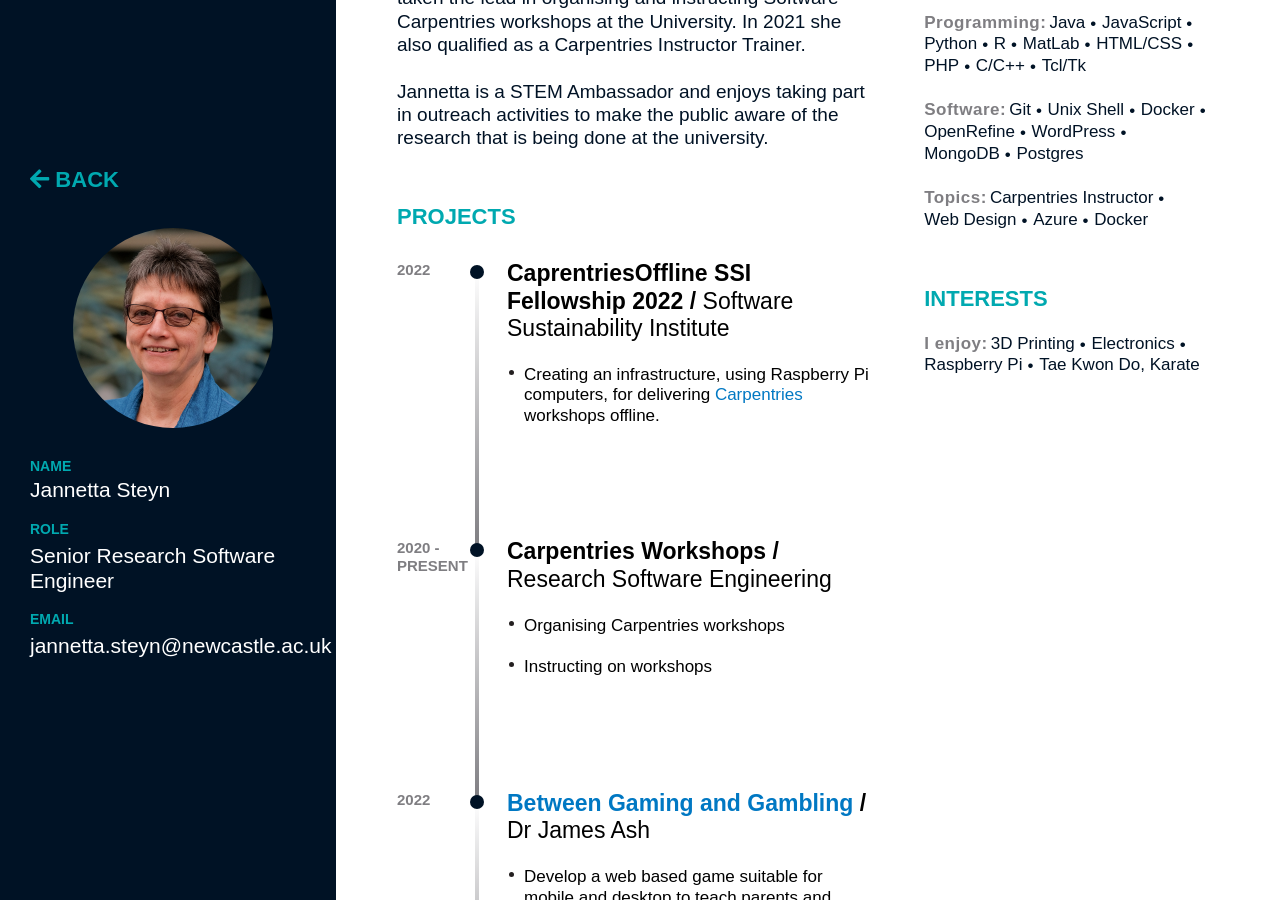
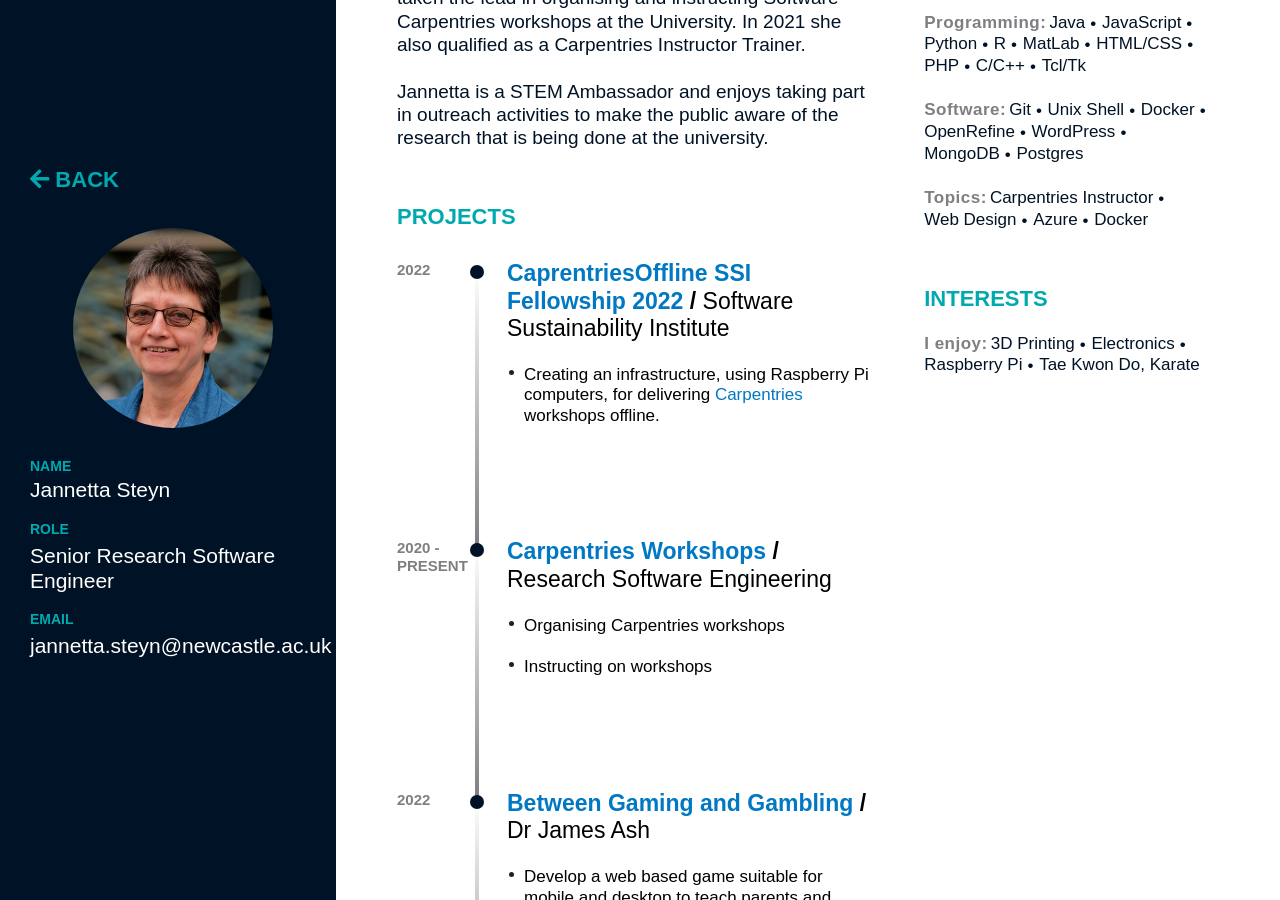
Before and after one commit to NewcastleRSE/rse-team-website, a Jekyll site: the page built from jannetta-steyn.md, in a window 1280 px wide and 900 px high, scrolled down 363 px. Built offline with Jekyll 4.4.1, drawn with Linux system fonts in a browser that asks for light colours; some web fonts are replaced; part of the change alters nothing that is shown.

```diff
--- a/jannetta-steyn.md
+++ b/jannetta-steyn.md
@@ -41,12 +41,12 @@ sections:
       - Raspberry Pi
       - Tae Kwon Do, Karate
   projects:
-    - title: CaprentriesOffline SSI Fellowship 2022
+    - title: <a href="https://www.software.ac.uk/about/fellows/jannetta-steyn">CaprentriesOffline SSI Fellowship 2022</a>
       partner: Software Sustainability Institute
       year: 2022
       tasks:
         - Creating an infrastructure, using Raspberry Pi computers, for delivering <a href="https://carpentries.org">Carpentries</a> workshops offline.
-    - title: Carpentries Workshops
+    - title: <a href="https://carpentries.ncldata.dev/">Carpentries Workshops</a>
       partner: Research Software Engineering
       year: 2020 - present
       tasks:
```
